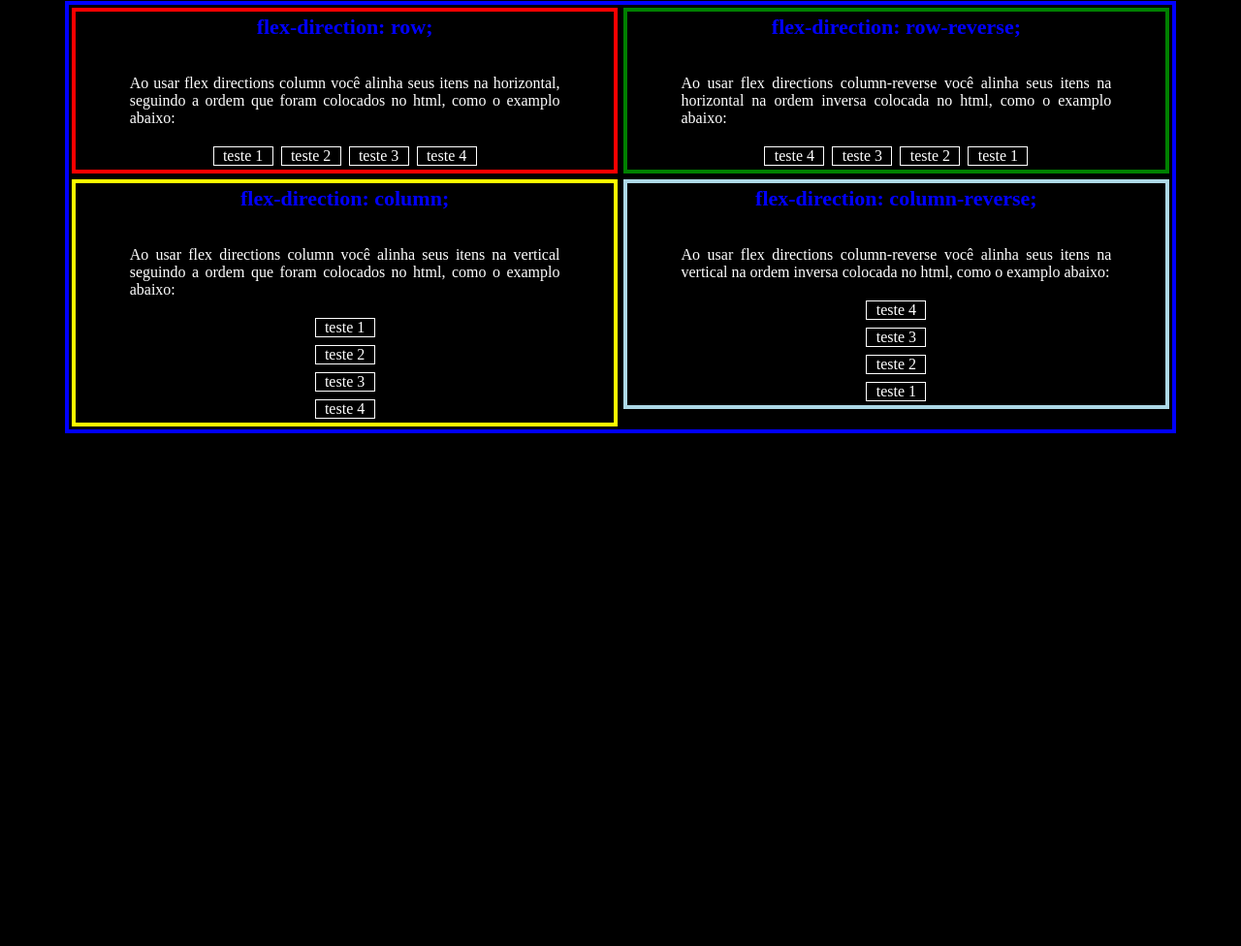
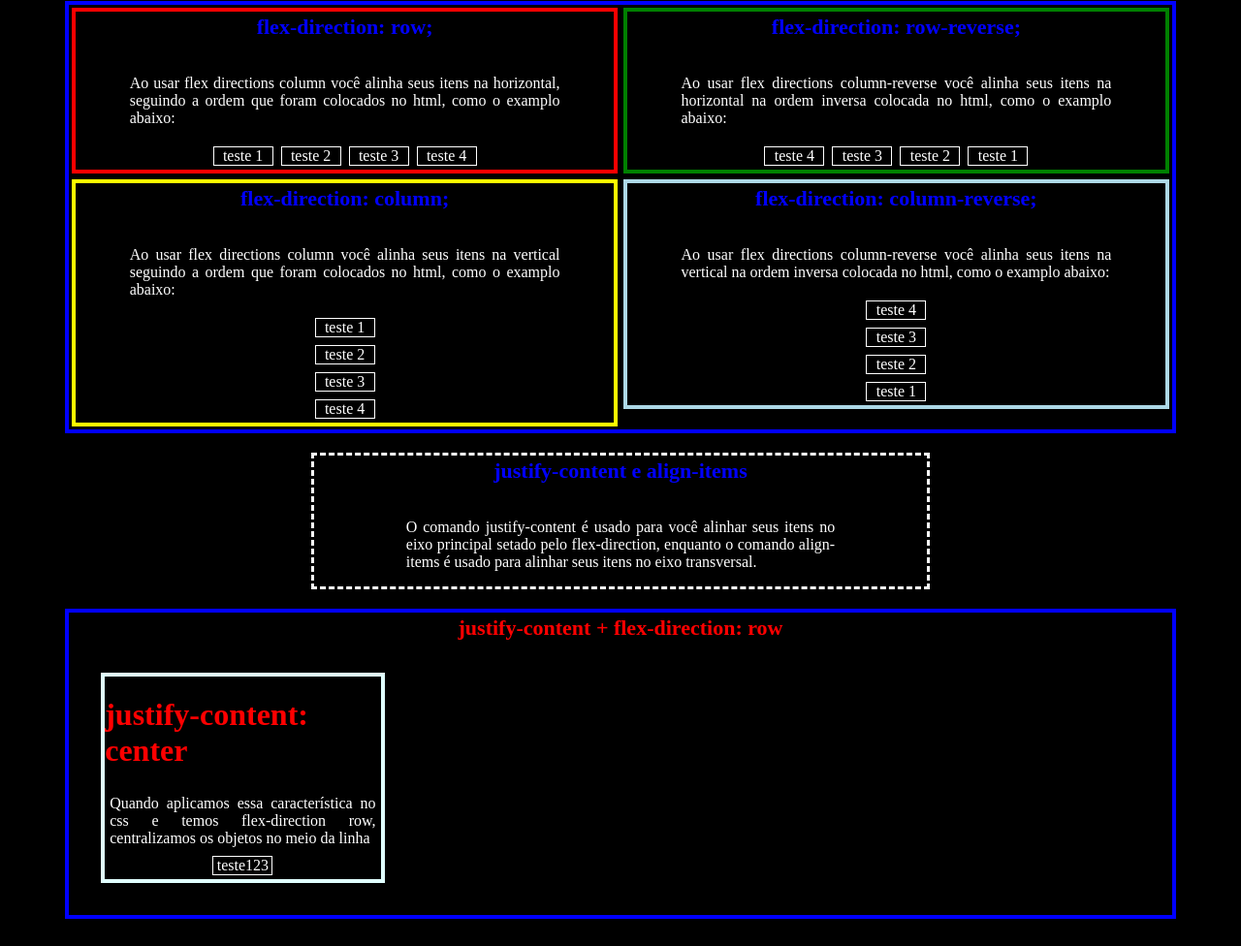
Before and after one commit to RoDev-Ops/POC-1-Flexbox, a plain HTML site: page index.html in a window 1280 px wide. Shown: the part 322-1298 px from the top of the page at 97% size. Before the commit the page ends 800 px from the top, so only its background shows below. Drawn offline with Linux system fonts and the light colour scheme.

Commit message:
starting justify-content examples

```diff
--- a/index.html
+++ b/index.html
@@ -97,5 +97,35 @@
           </div>
       </div>
     </div>
+
+    <div id="justifyExplanation">
+        <h1 class="subtitle">
+            justify-content e align-items
+        </h1>
+        <p style="width: 70%;">
+            O comando justify-content é usado para você alinhar seus itens no eixo principal setado pelo flex-direction, enquanto o comando align-items é usado para alinhar seus itens no eixo transversal.
+        </p>
+    </div>
+
+    <div class="container">
+        <h1 class="subtitle" style="color: red;">justify-content + flex-direction: row</h1>
+        <div class="containerTop" style="margin:30px;">
+            <div class="justifyRow">
+                <h1>justify-content: center</h1>
+
+                <p style="margin: 5px;">
+                    Quando aplicamos essa característica no css e temos flex-direction row, centralizamos os objetos no meio da linha
+                </p>
+
+                <div class="aux" style="display: flex; flex-direction: row; justify-content: center;">
+                    <div class="content">teste123</div>
+                </div>
+            </div>
+
+        </div>
+    </div>
+
+
+
   </body>
 </html>
--- a/styles.css
+++ b/styles.css
@@ -127,3 +127,28 @@ p.explanation{
     text-align: justify;
     width: 80%;
 }
+
+#justifyExplanation{
+    display: flex;
+    flex-direction: column;
+    border-style: dashed;
+    width: 3px;
+    border-color: white;
+    width: 50%;
+    height: fit-content;
+    align-items: center;
+}
+
+
+.justifyRow{
+    display: flex;
+    flex-direction: column;
+    justify-content: center;
+    align-items: center;
+    border-style: solid;
+    border-width: 4px;
+    border-color: lightcyan;
+    width: 25%;
+    height: 100%;
+    margin: 3px;
+}
```
